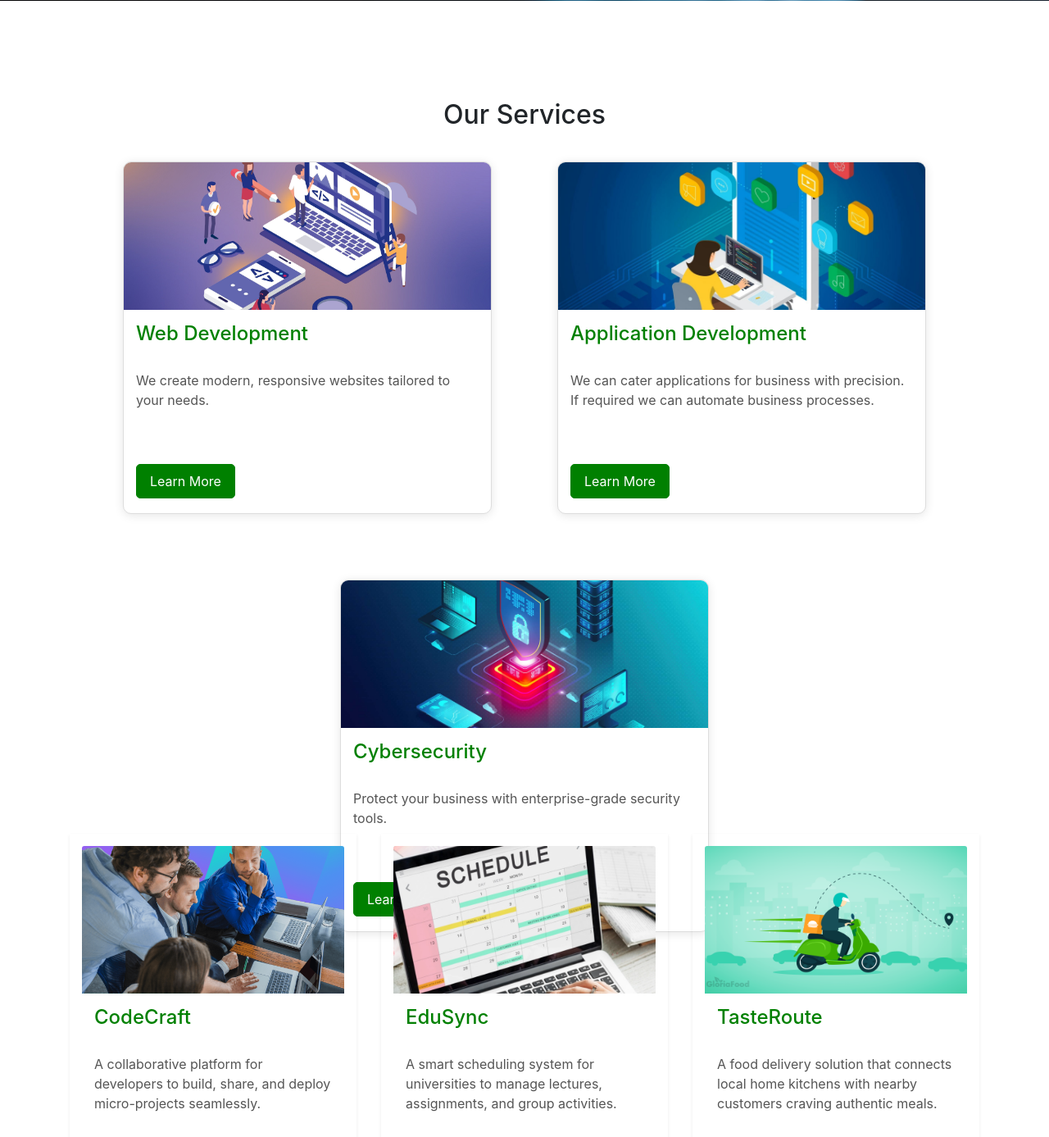
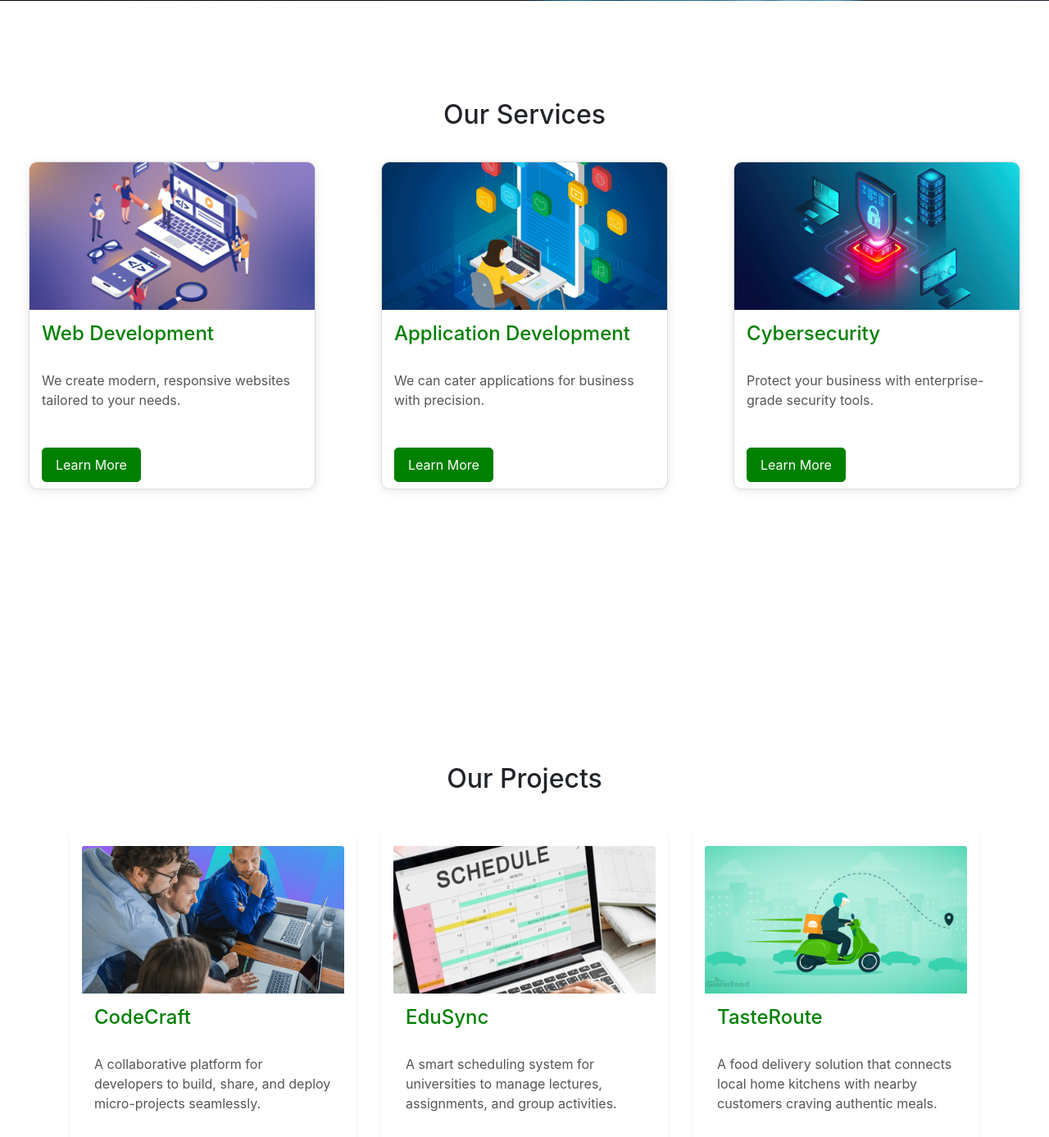
Before and after one commit to kaush-r/web-project-cs, a PHP site: page / in a window 1280 px wide. Shown: the part 799-2186 px from the top of the page at 82% size. Run offline with PHP 8.4, Linux system fonts and the light colour scheme.

Commit message:
Size adjustments

```diff
--- a/css/style.css
+++ b/css/style.css
@@ -49,8 +49,8 @@ html {
 }
 
 .card {
-  width: 450px;
-  height: 430px;
+  width: 350px;
+  height: 400px;
   border: 1px solid #ddd;
   border-radius: 10px;
   overflow: hidden;
@@ -89,7 +89,7 @@ html {
 
 .btn {
   display: inline-block;
-  margin-top: 50px;
+  margin-top: 30px;
   background-color: green;
   color: white;
   padding: 8px 16px;
--- a/index.html
+++ b/index.html
@@ -79,7 +79,7 @@
       <img src="images/app.jpg" class="card-img-top" alt="Card image">
       <div class="card-body">
         <h5 class="card-title">Application Development</h5>
-        <p class="card-text">We can cater applications for business with precision. If required we can automate business processes.</p>
+        <p class="card-text">We can cater applications for business with precision.</p>
         <a href="#" class="btn btn-primary">Learn More</a>
       </div>
     </div>
```
